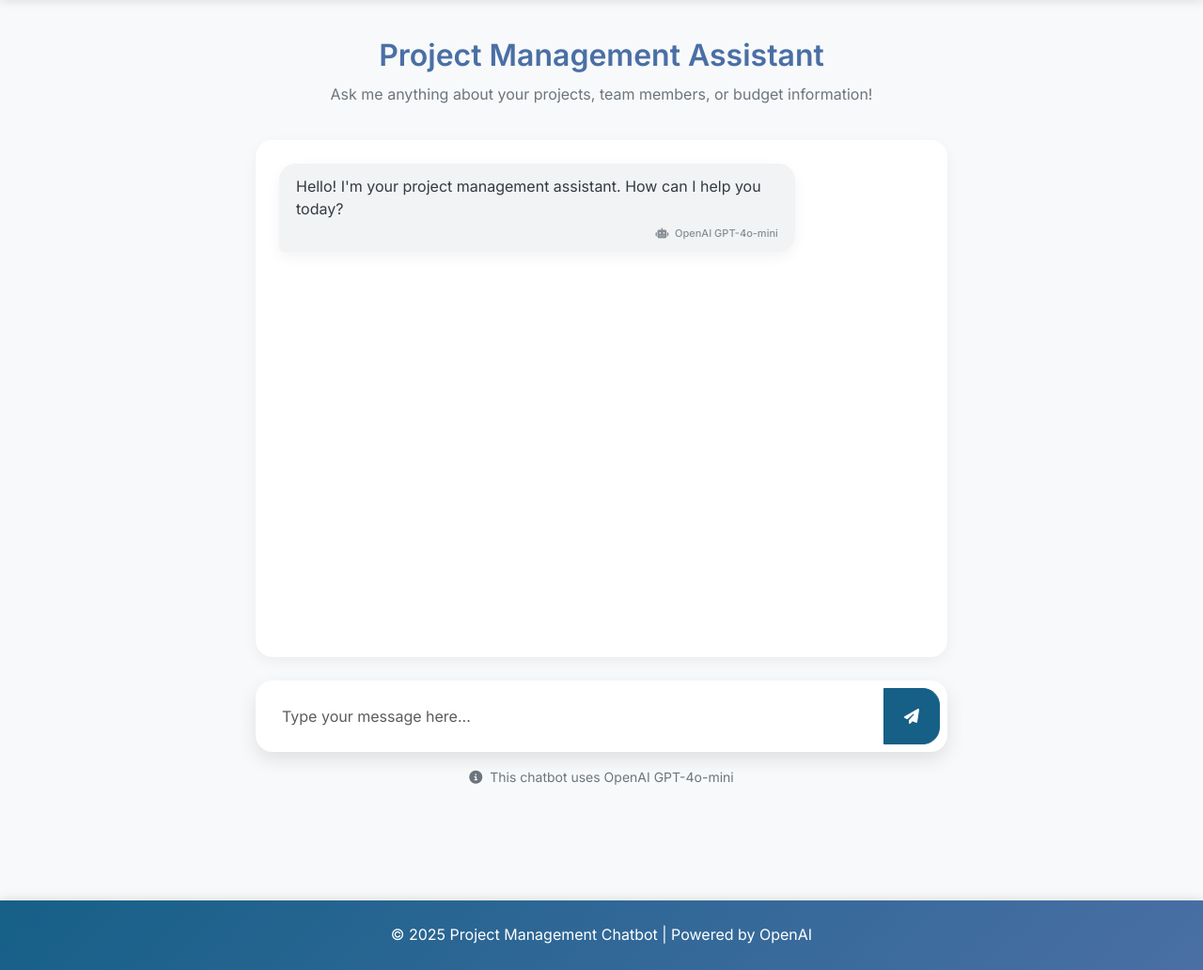
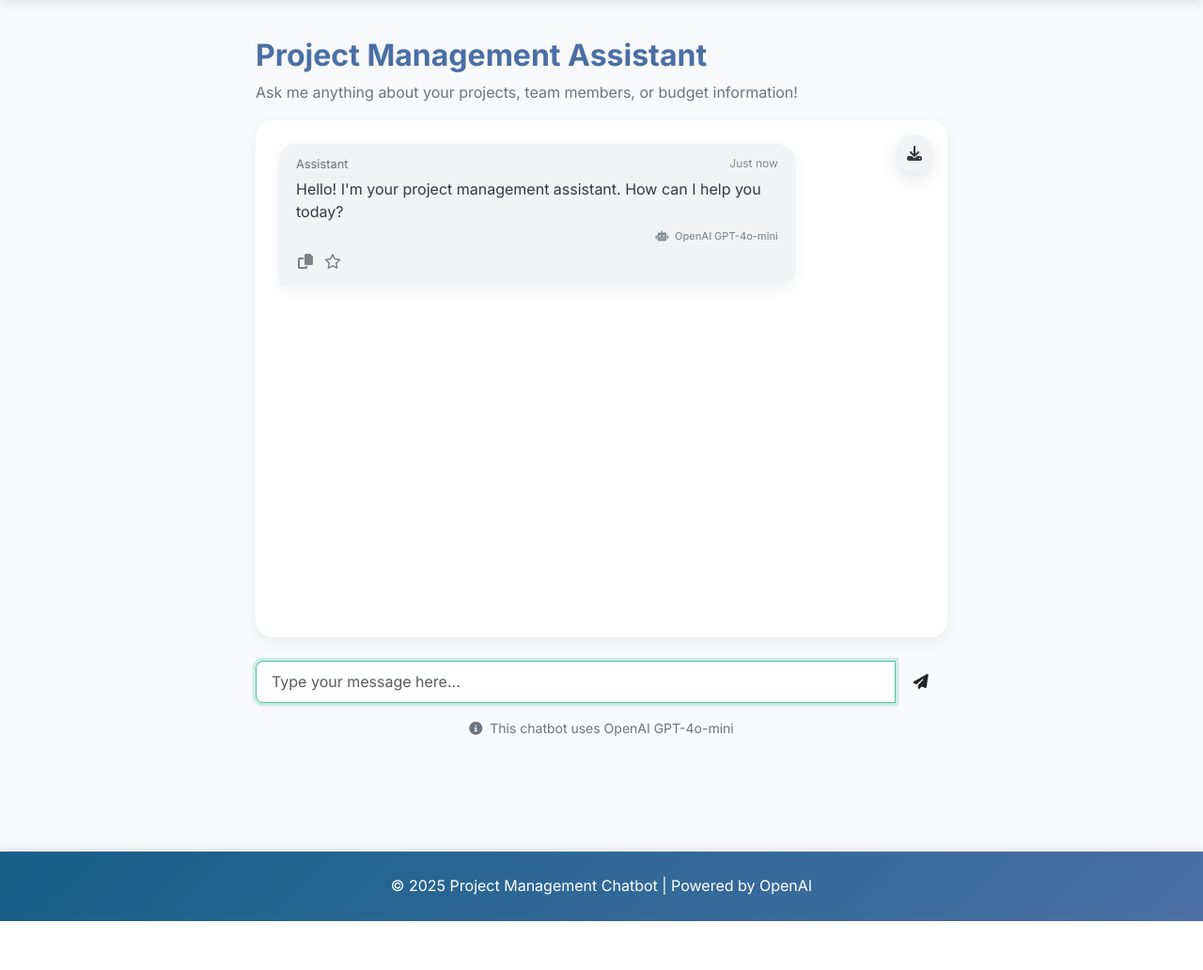
Before and after one commit to paulavishek/Nexus-360, a Django app: template templates/chatbot/index.html in a window 1280 px wide. Shown: the part 68-1100 px from the top of the page at 94% size. After the commit the page ends 1048 px from the top, so only its background shows below. Run offline with Django 5.2, Linux system fonts and the light colour scheme; the template is opened without the code that fills it, so the values that code supplies are empty.

Commit message:
Add message header, actions, and export functionality to chat interface

```diff
--- a/templates/chatbot/index.html
+++ b/templates/chatbot/index.html
@@ -65,6 +65,36 @@
     box-shadow: var(--shadow-medium);
 }
 
+.message-header {
+    display: flex;
+    justify-content: space-between;
+    align-items: center;
+    margin-bottom: 5px;
+    font-size: 0.8rem;
+    opacity: 0.7;
+}
+
+.message-actions {
+    display: flex;
+    gap: 8px;
+    margin-top: 5px;
+}
+
+.message-action-btn {
+    background: none;
+    border: none;
+    color: inherit;
+    opacity: 0.6;
+    cursor: pointer;
+    padding: 2px;
+    transition: all 0.2s ease;
+}
+
+.message-action-btn:hover {
+    opacity: 1;
+    transform: scale(1.1);
+}
+
 .user-message {
     background-color: var(--message-bubble-user);
     color: var(--message-text-user);
@@ -77,6 +107,11 @@
     color: var(--message-text-bot);
     margin-right: auto;
     border-bottom-left-radius: 5px;
+}
+
+.message-timestamp {
+    font-size: 0.75rem;
+    opacity: 0.8;
 }
 
 .message-source {
@@ -95,116 +130,98 @@
     color: rgba(255, 255, 255, 0.8);
 }
 
+/* Star feature */
+.starred {
+    position: relative;
+}
+
+.starred::before {
+    content: '★';
+    position: absolute;
+    top: -10px;
+    right: -10px;
+    font-size: 1.5rem;
+    color: #ffc107;
+    z-index: 1;
+    text-shadow: 0 0 3px rgba(0,0,0,0.3);
+    animation: star-pulse 1s ease;
+}
+
+@keyframes star-pulse {
+    0% { transform: scale(0); opacity: 0; }
+    50% { transform: scale(1.2); opacity: 1; }
+    100% { transform: scale(1); opacity: 1; }
+}
+
+/* Improved typing indicator */
 .typing-indicator {
     display: none;
-    padding: 10px 15px;
-    background-color: rgba(233, 236, 239, 0.7);
+    padding: 15px;
+    background-color: var(--message-bubble-bot);
     border-radius: var(--border-radius-lg);
     margin-bottom: 15px;
-    width: 70px;
+    width: auto;
+    max-width: 100px;
     border-bottom-left-radius: 5px;
     box-shadow: var(--shadow-soft);
+    position: relative;
 }
 
-.dot {
+.typing-indicator .dot {
     display: inline-block;
     width: 8px;
     height: 8px;
     border-radius: 50%;
     background-color: var(--secondary-color);
-    margin-right: 3px;
-    animation: wave 1.3s linear infinite;
+    margin-right: 4px;
+    animation: typing-dot 1.3s infinite ease-in-out;
 }
 
-.dot:nth-child(2) {
-    animation-delay: -1.1s;
+.typing-indicator .dot:nth-child(1) {
+    animation-delay: 0s;
 }
 
-.dot:nth-child(3) {
-    animation-delay: -0.9s;
+.typing-indicator .dot:nth-child(2) {
+    animation-delay: 0.15s;
 }
 
-@keyframes wave {
-    0%, 60%, 100% { transform: initial; }
-    30% { transform: translateY(-5px); }
+.typing-indicator .dot:nth-child(3) {
+    animation-delay: 0.3s;
+    margin-right: 0;
 }
 
-.input-area {
-    background-color: white;
-    border-radius: var(--border-radius-lg);
-    padding: 8px;
-    box-shadow: var(--shadow-medium);
+@keyframes typing-dot {
+    0%, 60%, 100% { transform: translateY(0); }
+    30% { transform: translateY(-8px); }
 }
 
-.input-group {
-    border-radius: var(--border-radius-lg);
+/* Export chat button */
+.export-btn {
+    position: absolute;
+    top: 15px;
+    right: 15px;
+    z-index: 10;
+    border-radius: 50%;
+    width: 40px;
+    height: 40px;
+    display: flex;
+    align-items: center;
+    justify-content: center;
+    background-color: var(--message-bubble-bot);
+    color: var(--dark-text);
+    border: none;
+    box-shadow: var(--shadow-medium);
+    transition: all 0.2s ease;
 }
 
-#user-input {
-    border-top-left-radius: var(--border-radius-lg);
-    border-bottom-left-radius: var(--border-radius-lg);
-    border: none;
-    padding: 15px 20px;
-    height: 60px;
-    font-size: 16px;
-    background-color: transparent;
-    transition: var(--transition-smooth);
+.export-btn:hover {
+    transform: scale(1.1);
+    background-color: var(--accent-color);
+    color: white;
 }
 
-#user-input:focus {
-    box-shadow: none;
-}
-
-.send-btn {
-    background-color: var(--secondary-color);
-    border-color: var(--secondary-color);
-    color: white;
-    border-top-right-radius: var(--border-radius-lg) !important;
-    border-bottom-right-radius: var(--border-radius-lg) !important;
-    width: 60px;
-    transition: var(--transition-smooth);
-}
-
-.send-btn:hover {
-    background-color: var(--primary-color);
-    transform: scale(1.05);
-}
-
-.welcome-message {
-    text-align: center;
-    margin-bottom: 35px;
-}
-
-.welcome-message h2 {
-    font-weight: 600;
-    margin-bottom: 10px;
-    color: var(--primary-color);
-}
-
-.sheet-selector {
-    max-width: 300px;
-    margin: 0 auto 25px auto;
-}
-
-.sheet-selector select {
-    border-radius: var(--border-radius-sm);
-    border: 1px solid rgba(0,0,0,0.1);
-    box-shadow: var(--shadow-soft);
-    transition: var(--transition-smooth);
-}
-
-.sheet-selector select:focus {
-    border-color: var(--accent-color);
-    box-shadow: 0 0 0 0.2rem rgba(79, 195, 161, 0.25);
-}
-
-.sheet-badge {
-    font-size: 11px;
-    vertical-align: top;
-    margin-left: 5px;
-    background-color: rgba(22, 96, 136, 0.8);
-    padding: 3px 8px;
-    border-radius: 30px;
+.chat-container-wrapper {
+    position: relative;
 }
 
 /* Adding code block styling for better code display in messages */
@@ -278,8 +295,16 @@
             {% endif %}
         </div>
 
+        <div class="chat-container-wrapper">
+            <button class="export-btn" id="export-chat" title="Export Conversation">
+                <i class="fas fa-download"></i>
+            </button>
             <div class="chat-container" id="chat-container">
                 <div class="bot-message message">
+                    <div class="message-header">
+                        <span>Assistant</span>
+                        <span class="message-timestamp">Just now</span>
+                    </div>
                     <div>Hello! I'm your project management assistant.
                     {% if sheet_names|length > 1 %}
                     I can answer questions about any of your project sheets. Use the dropdown above to focus on a specific sheet.
@@ -290,11 +315,20 @@
                     <div class="message-source">
                         <i class="fas fa-robot me-1"></i> OpenAI GPT-4o-mini
                     </div>
+                    <div class="message-actions">
+                        <button class="message-action-btn" title="Copy to clipboard">
+                            <i class="fas fa-copy"></i>
+                        </button>
+                        <button class="message-action-btn star-btn" title="Star this message">
+                            <i class="far fa-star"></i>
+                        </button>
+                    </div>
                 </div>
                 <div class="typing-indicator" id="typing-indicator">
                     <span class="dot"></span>
                     <span class="dot"></span>
                     <span class="dot"></span>
+                </div>
             </div>
         </div>
 
@@ -323,6 +357,7 @@
         const sendBtn = $('#send-btn');
         const typingIndicator = $('#typing-indicator');
         const sheetSelector = $('#sheet-selector');
+        const exportBtn = $('#export-chat');
         let chatHistory = [];
 
         // Function to get CSRF token from cookies
@@ -340,6 +375,12 @@
                 }
             }
             return cookieValue;
+        }
+
+        // Function to get current timestamp
+        function getCurrentTimestamp() {
+            const now = new Date();
+            return now.toLocaleTimeString([], {hour: '2-digit', minute:'2-digit'});
         }
 
         // Function to enhance message formatting
@@ -364,11 +405,17 @@
         // Function to add a new message to the chat
         function addMessage(content, sender, source = null, sheetName = null, dashboardUrl = null) {
             const messageClass = sender === 'user' ? 'user-message' : 'bot-message';
+            const senderName = sender === 'user' ? 'You' : 'Assistant';
+            const timestamp = getCurrentTimestamp();
 
             // Format the message content for the bot
             const formattedContent = sender === 'user' ? content : formatMessage(content);
 
             let messageHTML = `<div class="${messageClass} message">`;
+            messageHTML += `<div class="message-header">
+                                <span>${senderName}</span>
+                                <span class="message-timestamp">${timestamp}</span>
+                            </div>`;
             messageHTML += `<div>${formattedContent}</div>`;
 
             if (sender !== 'user') {
@@ -397,6 +444,18 @@
                         </div>
                     `;
                 }
+
+                // Add message actions for bot messages
+                messageHTML += `
+                    <div class="message-actions">
+                        <button class="message-action-btn copy-btn" title="Copy to clipboard">
+                            <i class="fas fa-copy"></i>
+                        </button>
+                        <button class="message-action-btn star-btn" title="Star this message">
+                            <i class="far fa-star"></i>
+                        </button>
+                    </div>
+                `;
             }
 
             messageHTML += `</div>`;
@@ -498,6 +557,61 @@
             addMessage(message, 'bot', 'System');
         });
 
+        // Handle message actions
+        $(document).on('click', '.star-btn', function() {
+            const messageEl = $(this).closest('.message');
+            if (messageEl.hasClass('starred')) {
+                messageEl.removeClass('starred');
+                $(this).html('<i class="far fa-star"></i>');
+            } else {
+                messageEl.addClass('starred');
+                $(this).html('<i class="fas fa-star"></i>');
+            }
+        });
+
+        $(document).on('click', '.copy-btn', function() {
+            const messageEl = $(this).closest('.message');
+            const textToCopy = messageEl.find('div:nth-child(2)').text().trim();
+
+            navigator.clipboard.writeText(textToCopy).then(function() {
+                // Show temporary feedback
+                const originalIcon = $(this).html();
+                $(this).html('<i class="fas fa-check"></i>');
+                setTimeout(() => {
+                    $(this).html(originalIcon);
+                }, 1500);
+            }.bind(this), function() {
+                console.error('Failed to copy text');
+            });
+        });
+
+        // Export chat functionality
+        exportBtn.on('click', function() {
+            const conversationText = [];
+
+            $('.message').each(function() {
+                const isBot = $(this).hasClass('bot-message');
+                const sender = isBot ? "Assistant" : "You";
+                const timestamp = $(this).find('.message-timestamp').text();
+                const content = $(this).find('div:nth-child(2)').text().trim();
+
+                conversationText.push(`[${timestamp}] ${sender}: ${content}`);
+            });
+
+            const exportText = conversationText.join('\n\n');
+            const blob = new Blob([exportText], {type: "text/plain;charset=utf-8"});
+
+            // Create a link element to download the file
+            const a = document.createElement("a");
+            const date = new Date().toISOString().slice(0,10);
+            a.href = URL.createObjectURL(blob);
+            a.download = `chat_export_${date}.txt`;
+            a.style.display = "none";
+            document.body.appendChild(a);
+            a.click();
+            document.body.removeChild(a);
+        });
+
         // Focus input on page load
         userInput.focus();
     });
```
Lines whose indentation alone changed are shown as unchanged.
